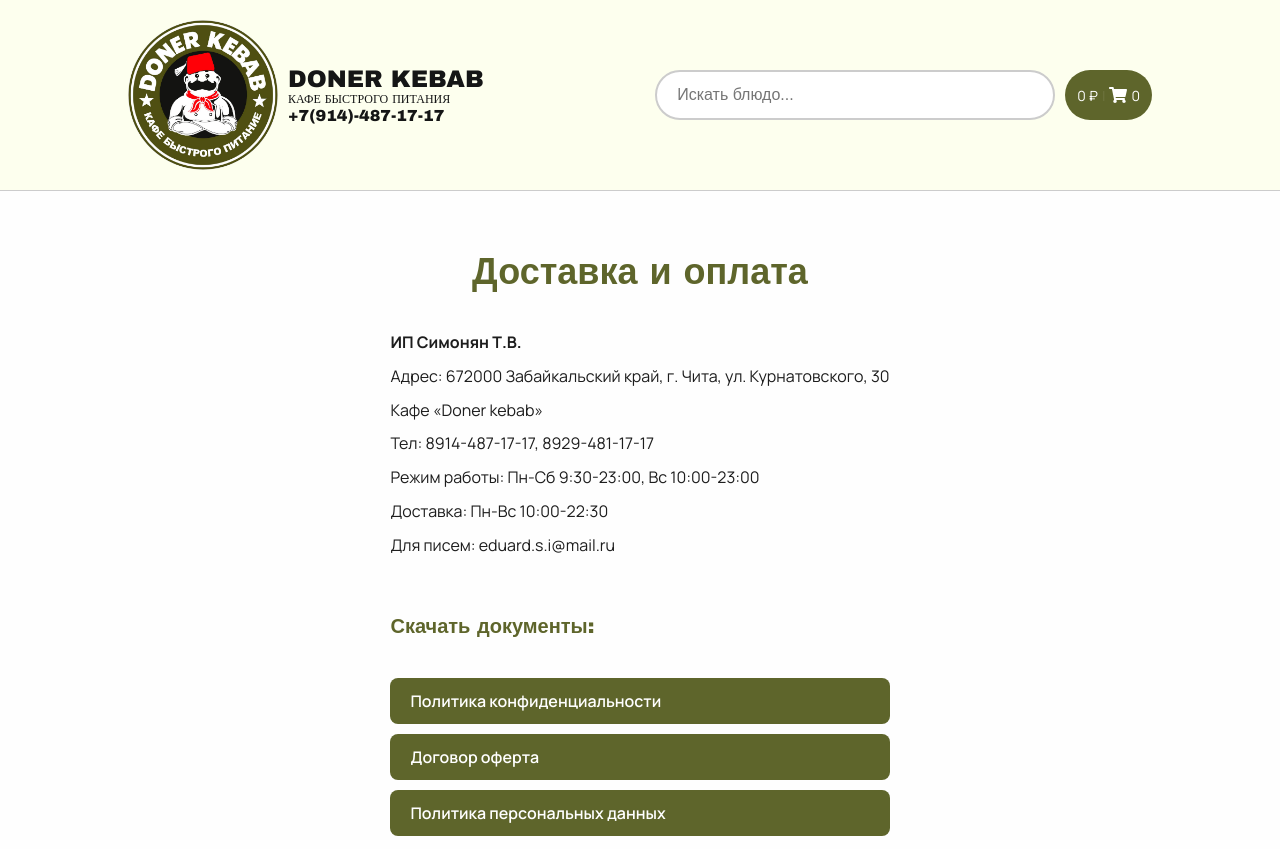
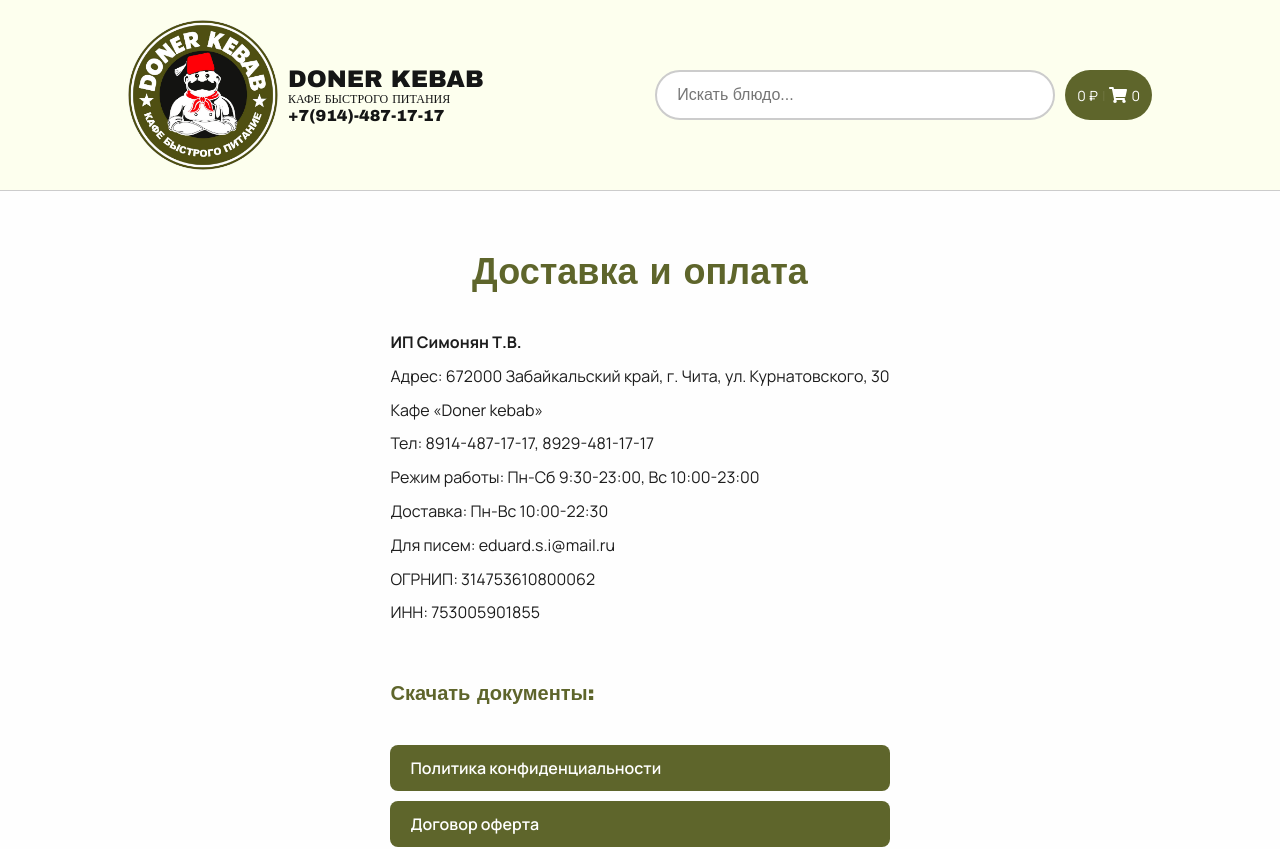
Before and after one commit to xVeni/doner-site, a React (Create React App) app in the folder client/: page /offer in a window 1280 px wide. Shown: the top 849 px of the page. Built offline with nearby package versions, Linux system fonts and the light colour scheme.

Commit message:
front_v1.9

```diff
--- a/client/src/components/offers/Agreement.jsx
+++ b/client/src/components/offers/Agreement.jsx
@@ -23,6 +23,8 @@ function Offers() {
           <p>Режим работы: Пн-Сб 9:30-23:00, Вс 10:00-23:00</p>
           <p>Доставка: Пн-Вс 10:00-22:30</p>
           <p>Для писем: eduard.s.i@mail.ru</p>
+          <p>ОГРНИП: 314753610800062</p>
+          <p>ИНН: 753005901855</p>
           <p></p>
         </div>
 
```
